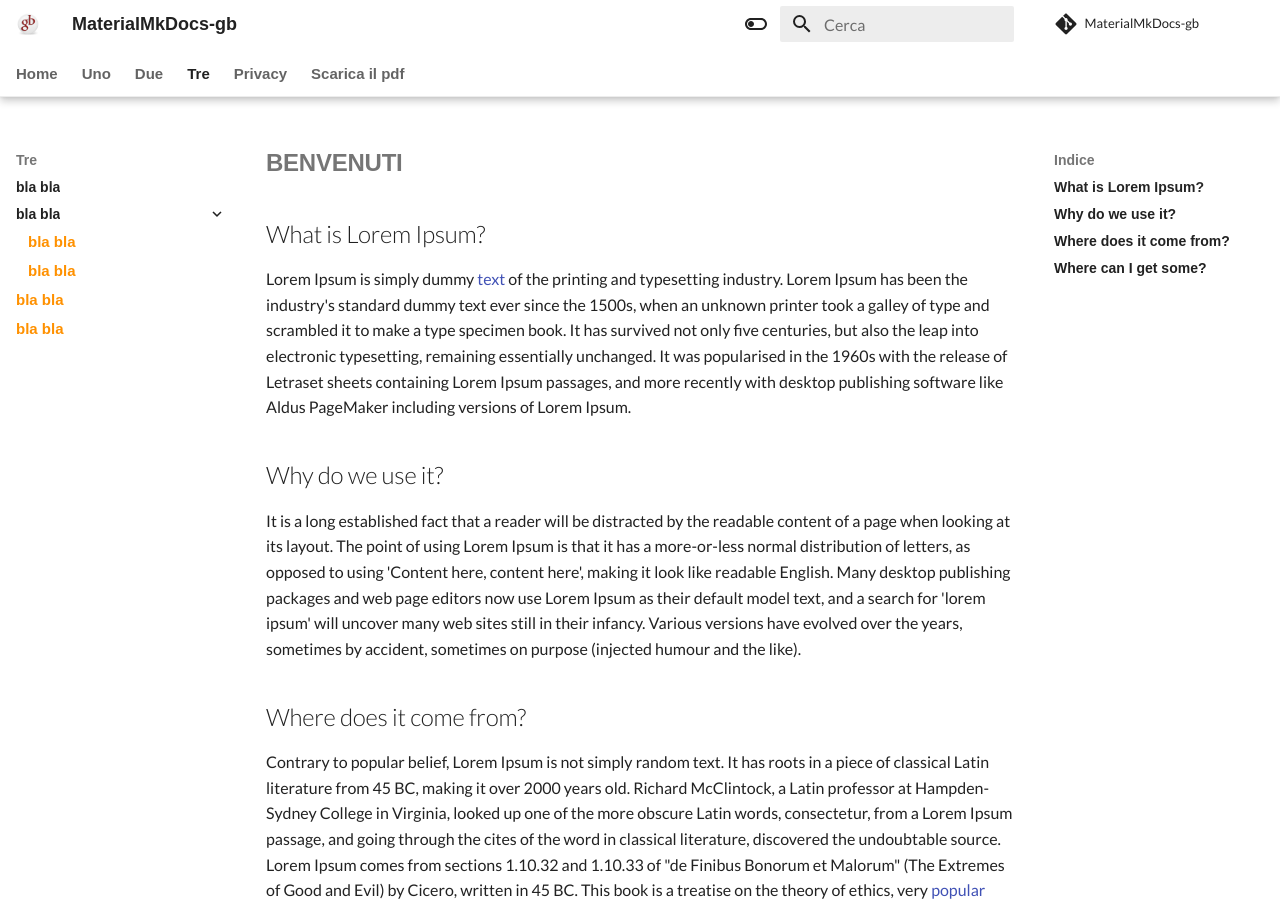
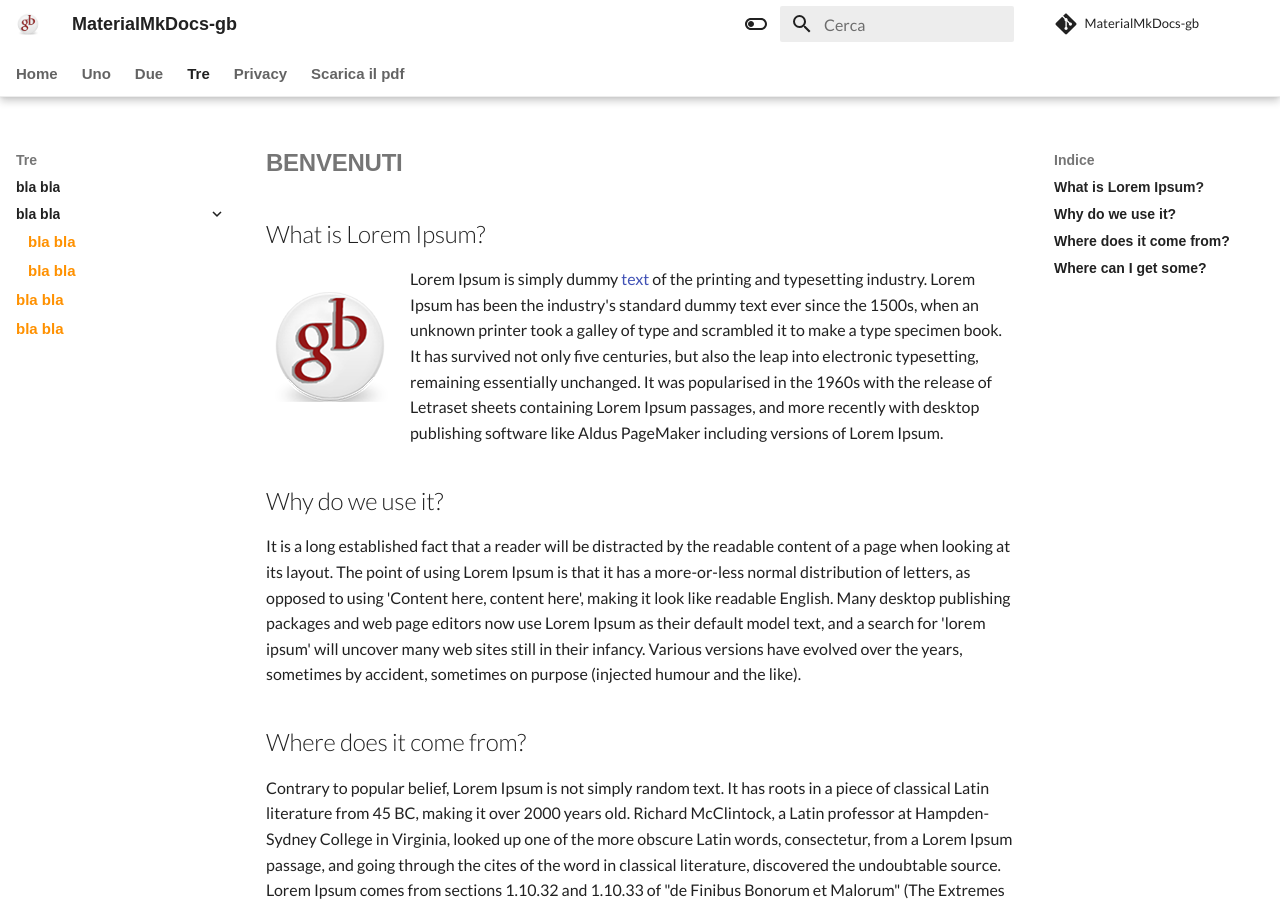
Before and after one commit to gbvitrano/MaterialMkDocs-gb, an MkDocs documentation site: the page built from docs/bla.md, in a window 1280 px wide and 900 px high. Built offline with MkDocs 1.6.1 and Material for MkDocs 9.7.7, drawn with Linux system fonts in a browser that asks for light colours; nearby versions of some CDN libraries; some web fonts are replaced; library files that are not in the unit come from our copies; comment, search, counter and statistics services are not loaded.

Commit message:
Update bla.md

```diff
--- a/docs/bla.md
+++ b/docs/bla.md
@@ -7,6 +7,7 @@
 # BENVENUTI
 
 ## What is Lorem Ipsum?
+![logo](img/gb_128.png){ align=left }
 Lorem Ipsum is simply dummy [text](#) of the printing and typesetting industry. Lorem Ipsum has been the industry's standard dummy text ever since the 1500s, when an unknown printer took a galley of type and scrambled it to make a type specimen book. It has survived not only five centuries, but also the leap into electronic typesetting, remaining essentially unchanged. It was popularised in the 1960s with the release of Letraset sheets containing Lorem Ipsum passages, and more recently with desktop publishing software like Aldus PageMaker including versions of Lorem Ipsum.
 
 ## Why do we use it?
```
